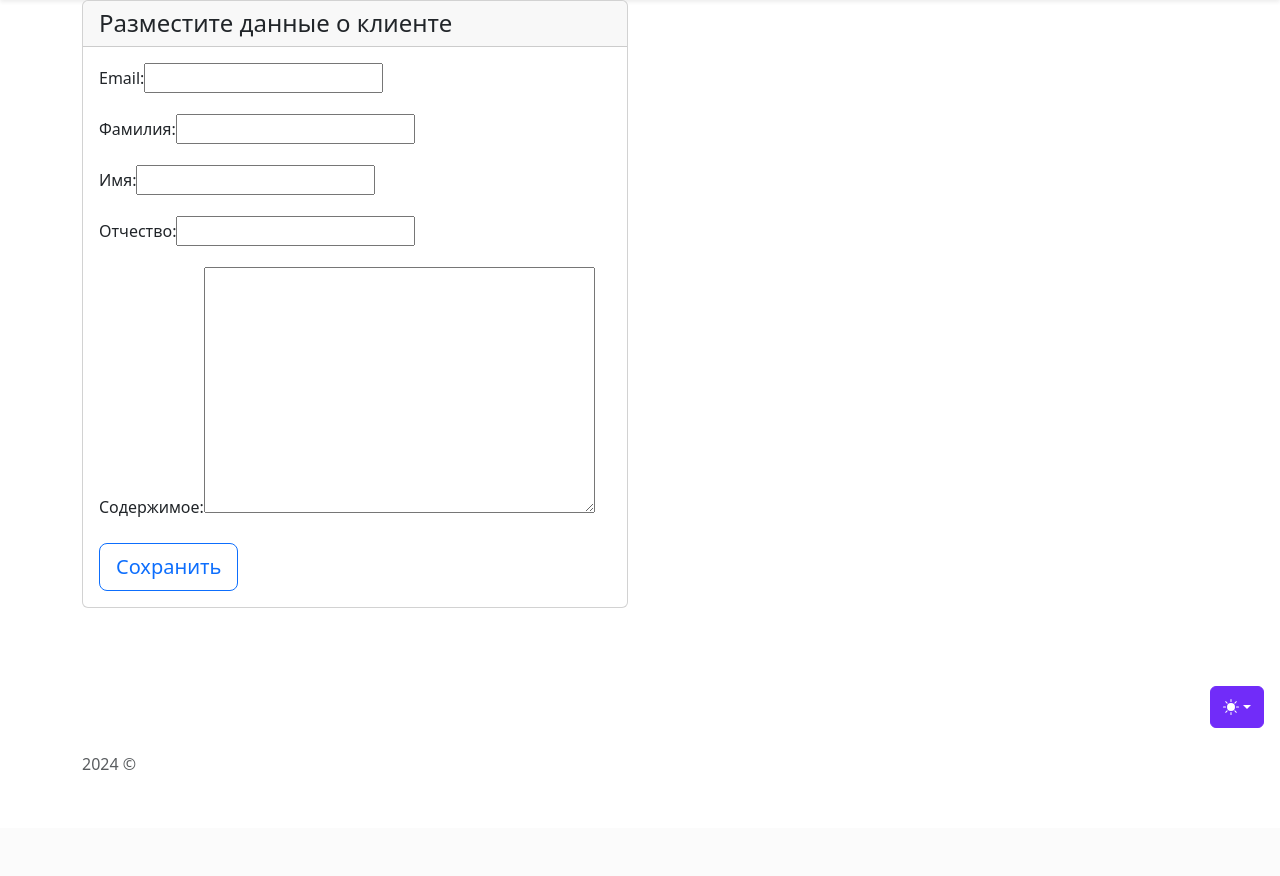
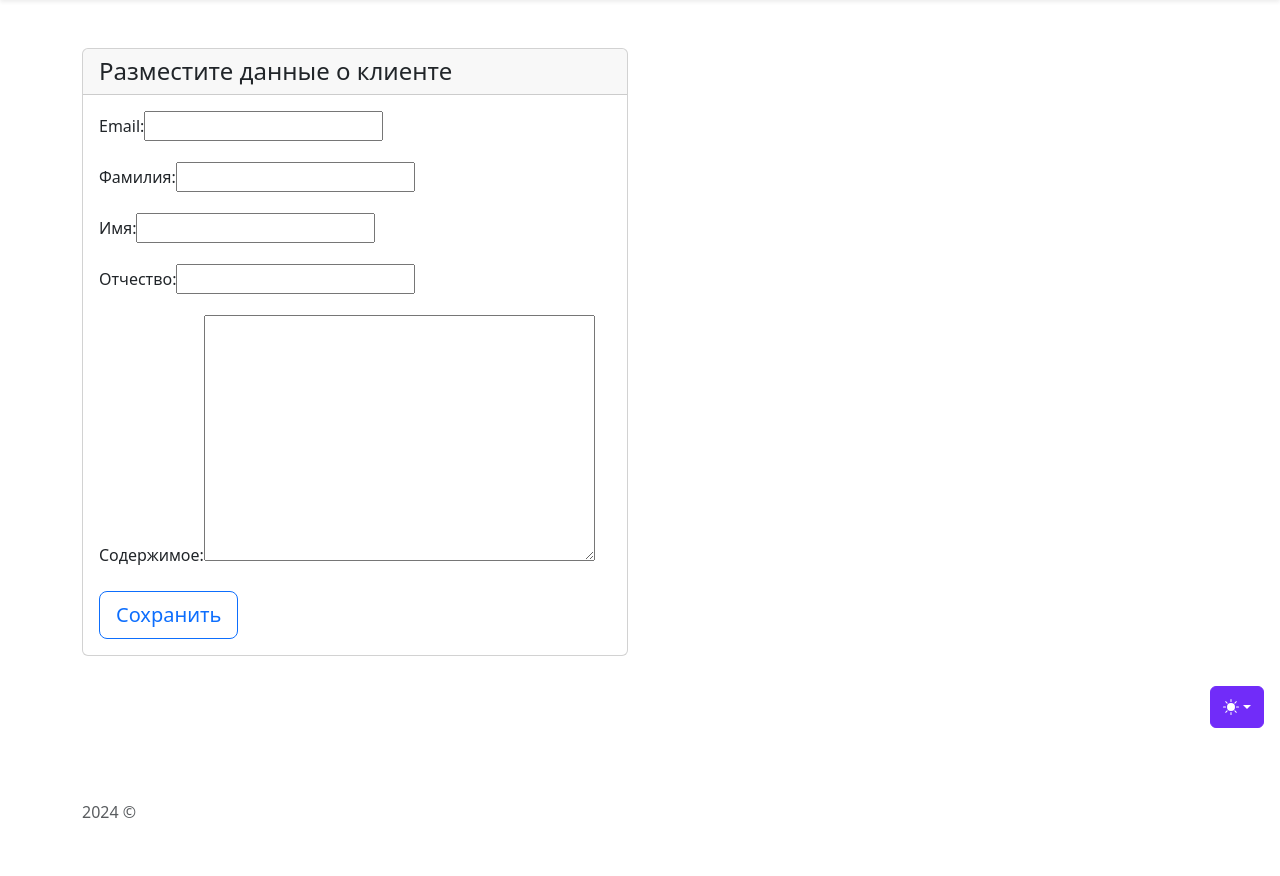
Before and after one commit to valyaplotnikova/mailing_servis, a Django app: page /client_create/ in a window 1280 px wide. Shown: the part 56-932 px from the top of the page. Before the commit the page ends 826 px from the top, so only its background shows below. Run offline with Django 5.2, Linux system fonts and the light colour scheme; some libraries are stand-ins or nearby versions.

Commit message:
create client html

```diff
--- a/mailing/templates/mailing/client_form.html
+++ b/mailing/templates/mailing/client_form.html
@@ -6,7 +6,7 @@
         <form class="row mb-5" method="post" action=""  enctype="multipart/form-data">
             {% csrf_token %}
             <div class="col-6 margin-left: 80px">
-                <div class="card mb-5 box-shadow">
+                <div class="card mb-5 mt-5 box-shadow">
                     <div class="card-header">
                         {% if object %}
                         <h4 class="my-0 mb-5 font-weight-normal">Редактирование данных о клиенте</h4>
```
